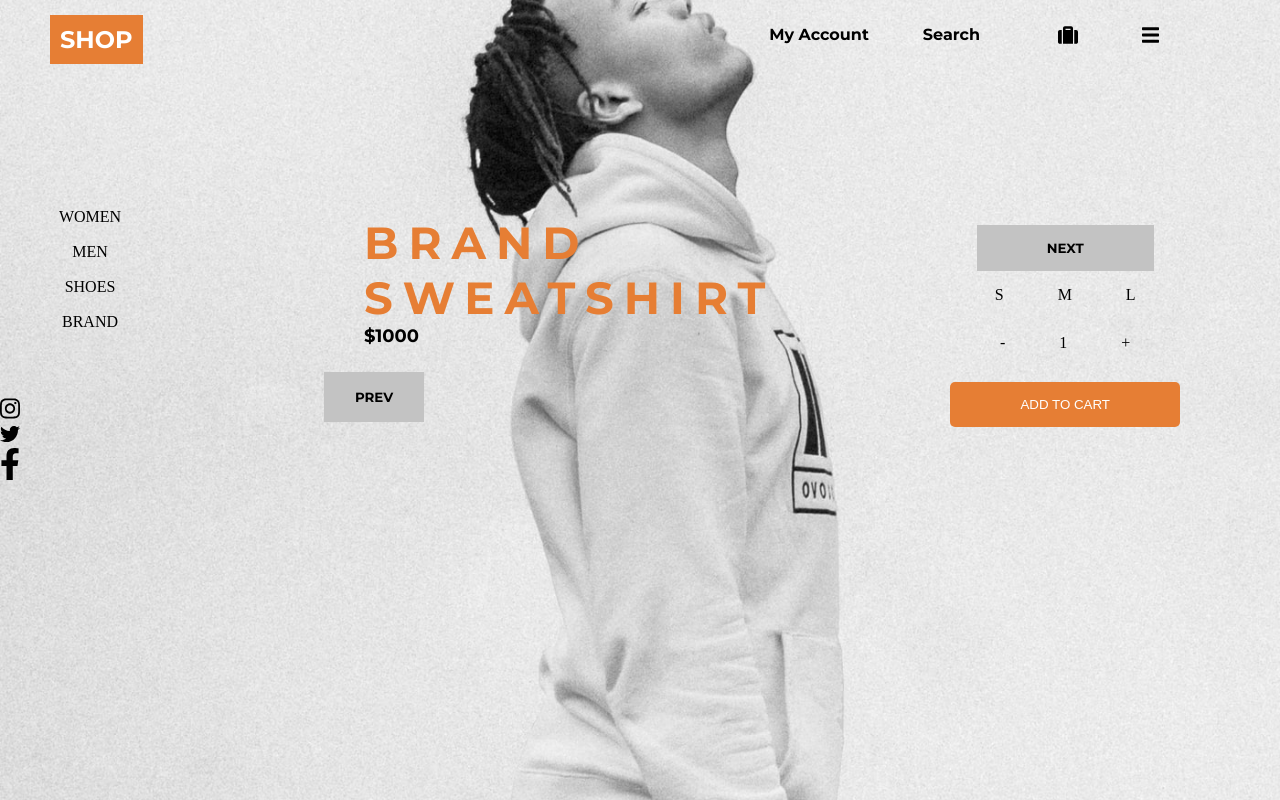
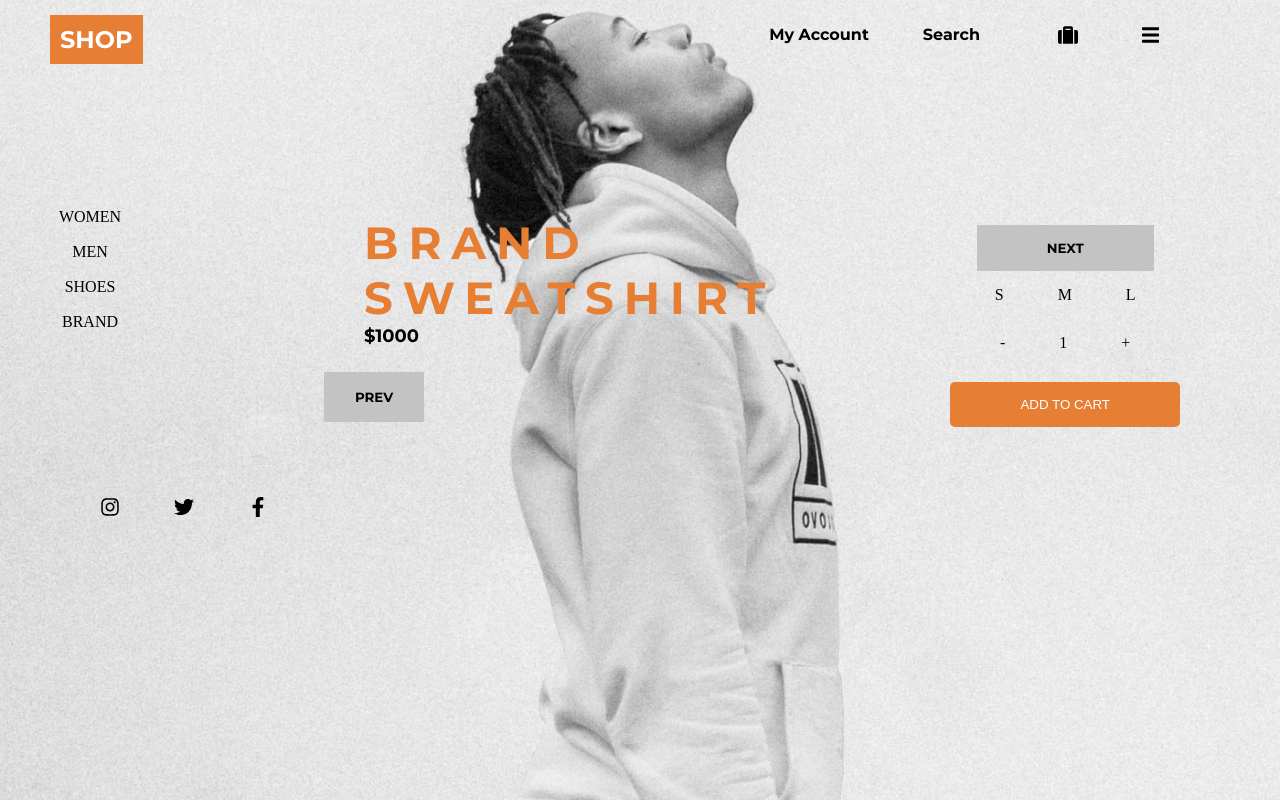
Before and after one commit to JulioCesarJ/DevChallenge-Shop, a plain HTML site: page index.html in a window 1280 px wide. Drawn offline with Linux system fonts and the light colour scheme.

Commit message:
edicao redes sociais

```diff
--- a/style.css
+++ b/style.css
@@ -1,15 +1,12 @@
 * {
     margin: 0;
     padding: 0;
-}
-
-* {
     --Laranja: #e67e34
 }
 
 body {
     background: url('assets/background.jpg') no-repeat;
-    background-position: 0px -450px;
+    background-position: 0px -420px;
     background-size: cover;
 }
 
@@ -167,10 +164,22 @@ header {
 
 /* rodape */
 
+.redes-sociais {
+    position: relative;
+    top: 100px;
+    left: 100px;
+    display: inline-block;
+    height: 20px;
+    letter-spacing: 50px;
+
+}
+
+.redes-sociais li{
+    display: inline-block;
+}
+
 .redes-sociais li img{
+    display: inline-block;
+    height: 20px;
     width: 20px;
 }
-
-.redes-sociais ul li img{
-    float: left;
-}
```
